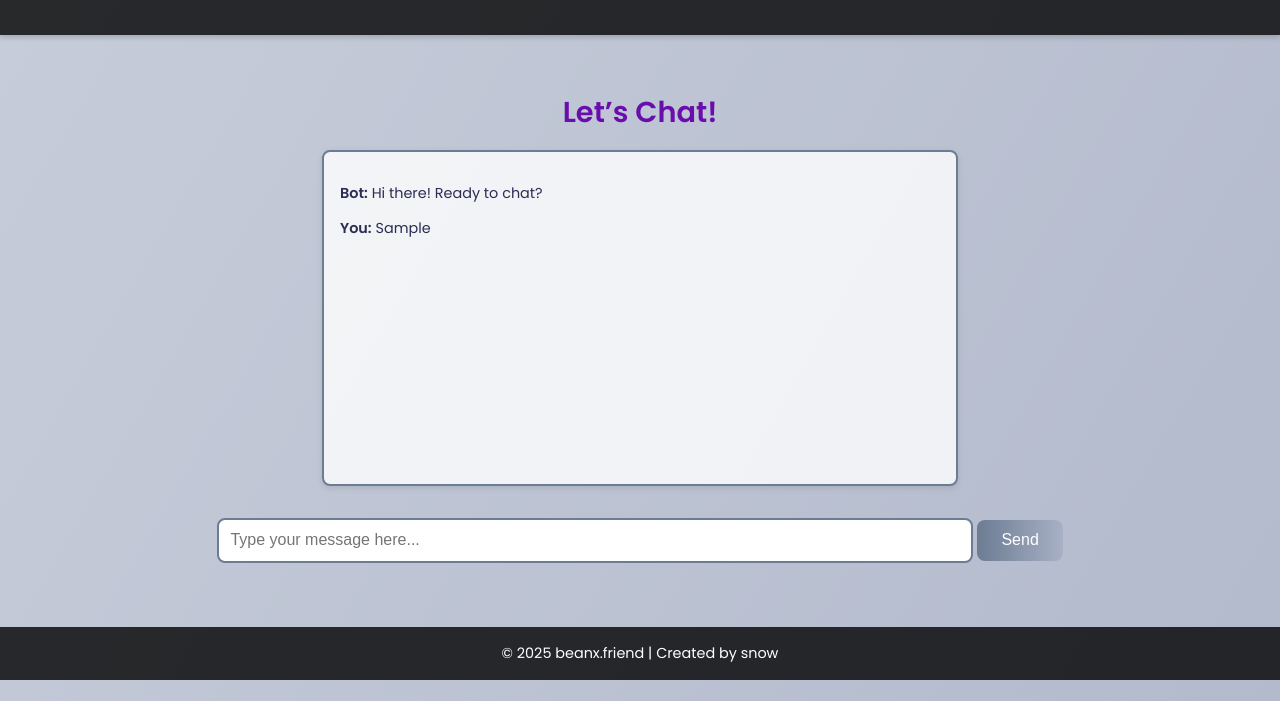
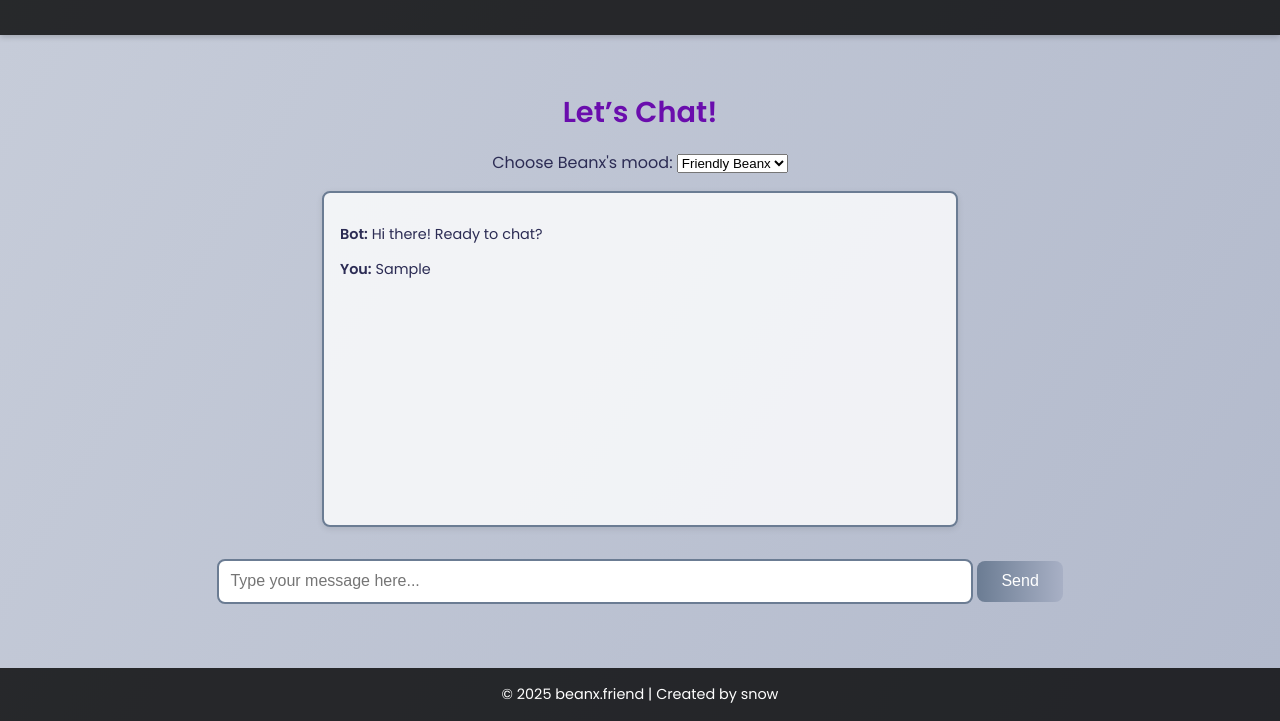
Before and after one commit to xXSnowXx/beanx.friend, a plain HTML site: page index.html in a window 1280 px wide. Both pictures are taken after typing "Sample" into the empty fields and a click on the button "Send". Shown: the part 99-820 px from the top of the page. Drawn offline with Linux system fonts and the light colour scheme.

Commit message:
another lazy untested commit will refactor tomorrow

```diff
--- a/index.html
+++ b/index.html
@@ -15,12 +15,19 @@
     </header>
     <main>
         <h2>Let’s Chat!</h2>
+        <label for="persona">Choose Beanx's mood:</label>
+        <select id="persona">
+            <option value="friendly">Friendly Beanx</option>
+            <option value="serious">Serious Beanx</option>
+            <option value="sassy">Sassy Beanx</option>
+        </select>
         <div id="chat-box">
             <p><strong>Bot:</strong> Hi there! Ready to chat?</p>
         </div>
         <input type="text" id="user-input" placeholder="Type your message here...">
         <button id="chat-button">Send</button>
     </main>
+
     <footer>
         &copy; 2025 beanx.friend | Created by snow
     </footer>
--- a/script.js
+++ b/script.js
@@ -1,9 +1,10 @@
 const chatButton = document.getElementById('chat-button');
 const userInput = document.getElementById('user-input');
 const chatBox = document.getElementById('chat-box');
-const loading = document.getElementById('loading'); // Optional loading indicator
+const loading = document.getElementById('loading');
+const personaSelect = document.getElementById('persona');
 
-// Function for typewriter effect
+// Function for typewriter effect (already implemented)
 function typeWriterEffect(element, text, delay = 50) {
     let i = 0;
     const interval = setInterval(() => {
@@ -18,6 +19,8 @@ function typeWriterEffect(element, text, delay = 50) {
 
 chatButton.addEventListener('click', async () => {
     const userMessage = userInput.value;
+    const selectedPersona = personaSelect.value;
+
     if (!userMessage) return;
 
     chatBox.innerHTML += `<p><strong>You:</strong> ${userMessage}</p>`;
@@ -28,7 +31,7 @@ chatButton.addEventListener('click', async () => {
         const response = await fetch('http://localhost:3000/chat', {
             method: 'POST',
             headers: { 'Content-Type': 'application/json' },
-            body: JSON.stringify({ message: userMessage }),
+            body: JSON.stringify({ message: userMessage, persona: selectedPersona }),
         });
 
         const data = await response.json();
@@ -37,7 +40,6 @@ chatButton.addEventListener('click', async () => {
         botMessage.innerHTML = `<strong>Bot:</strong> `;
         chatBox.appendChild(botMessage);
 
-        // Typewriter effect for the bot's reply
         typeWriterEffect(botMessage, data.reply);
     } catch (error) {
         console.error(error);
```
Also changed, not shown: node-backend/server.js (+13 -8 lines).
